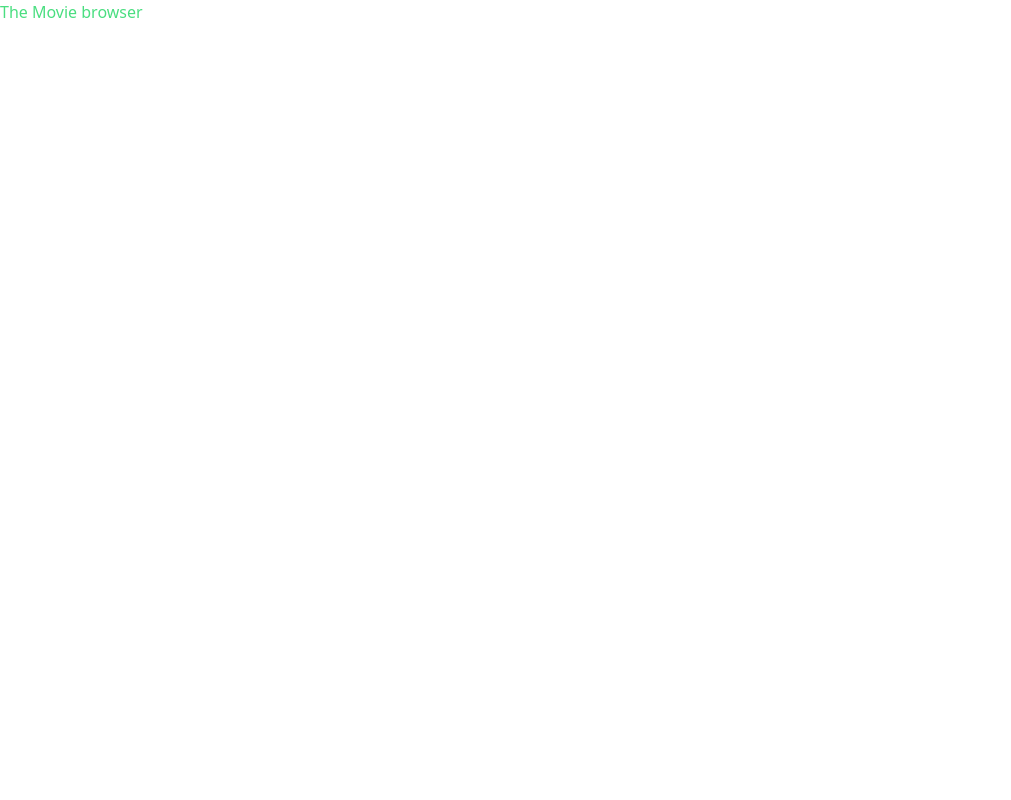
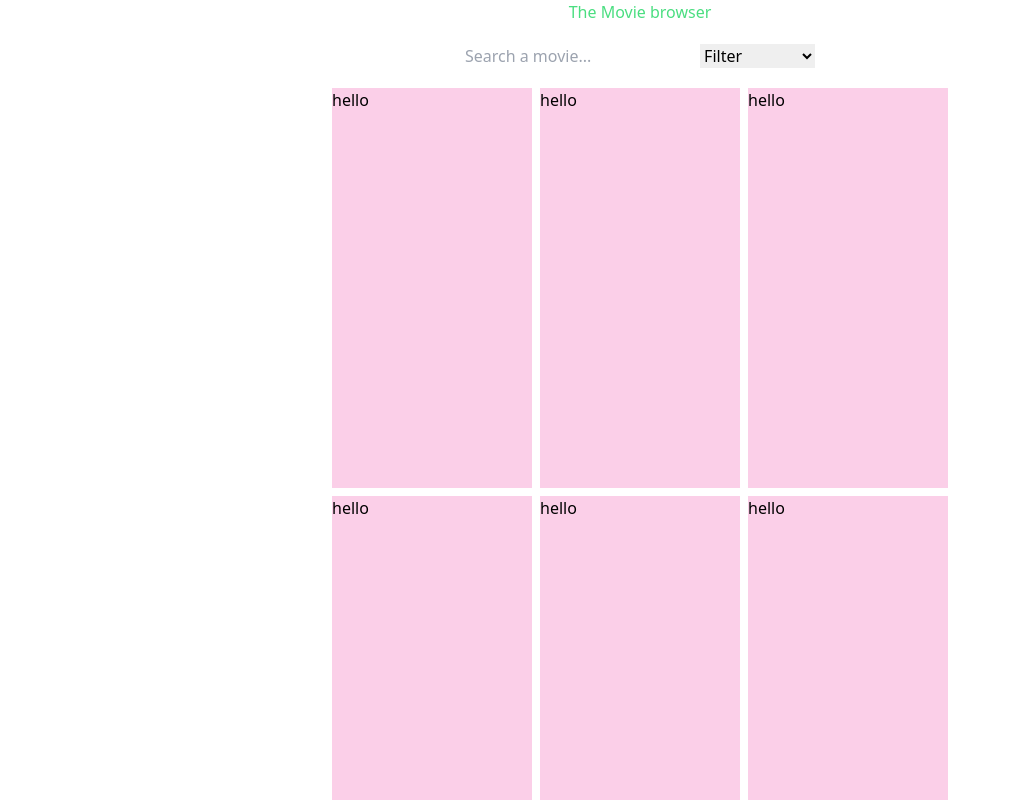
Before and after one commit to anjali24671/AP_assignment, a SvelteKit app: page / in a window 1280 px wide. Shown: the top 800 px of the page, without its empty margins (0-1011 px from the left). Built offline with nearby package versions, Linux system fonts and the light colour scheme.

Commit message:
LAYOUT: pages

```diff
--- a/src/routes/+page.svelte
+++ b/src/routes/+page.svelte
@@ -1,2 +1,42 @@
-<h1 class="text-green-400">The Movie browser</h1>
-<div></div>
+
+<script>
+    function hello(){
+        console.log("helllo")
+    }
+</script>
+
+
+<div class="flex items-center gap-5 justify-center flex-col">
+    <h1 class="text-green-400">The Movie browser</h1>
+    <div>
+        <input placeholder="Search a movie...">
+        <select>
+            <option  selected disabled>Filter</option>
+            <option on:hover={hello}>Genre</option>
+            <option>Release year</option>
+            <option>Rating</option>
+        </select>
+    </div>
+    <div class="grid grid-cols-3 gap-2">
+        <div class="w-[200px] h-[400px] bg-pink-200">hello</div>
+        <div class="w-[200px] h-[400px] bg-pink-200">hello</div>
+        <div class="w-[200px] h-[400px] bg-pink-200">hello</div>
+        <div class="w-[200px] h-[400px] bg-pink-200">hello</div>
+        <div class="w-[200px] h-[400px] bg-pink-200">hello</div>
+        <div class="w-[200px] h-[400px] bg-pink-200">hello</div>
+        <div class="w-[200px] h-[400px] bg-pink-200">hello</div>
+        <div class="w-[200px] h-[400px] bg-pink-200">hello</div>
+        <div class="w-[200px] h-[400px] bg-pink-200">hello</div>
+        <div class="w-[200px] h-[400px] bg-pink-200">hello</div>
+        <div class="w-[200px] h-[400px] bg-pink-200">hello</div>
+        <div class="w-[200px] h-[400px] bg-pink-200">hello</div>
+        <div class="w-[200px] h-[400px] bg-pink-200">hello</div>
+        <div class="w-[200px] h-[400px] bg-pink-200">hello</div>
+        <div class="w-[200px] h-[400px] bg-pink-200">hello</div>
+        <div class="w-[200px] h-[400px] bg-pink-200">hello</div>
+        <div class="w-[200px] h-[400px] bg-pink-200">hello</div>
+        <div class="w-[200px] h-[400px] bg-pink-200">hello</div>
+        <div class="w-[200px] h-[400px] bg-pink-200">hello</div>
+        <div class="w-[200px] h-[400px] bg-pink-200">hello</div>
+    </div>
+</div>
--- a/src/routes/detail/+page.svelte
+++ b/src/routes/detail/+page.svelte
@@ -0,0 +1,17 @@
+<div class="flex flex-col items-center justify-center">
+    <h1>Detail Page</h1>
+    <div class="flex gap-3">
+        <div class="w-[40%] flex-shrink-0">
+            <img class="cover" src="src\lib\static\radhe.png">
+            <button>save</button>
+        </div>
+        <div>Lorem ipsum dolor sit amet consectetur adipisicing elit. Ipsa accusantium hic exercitationem officia modi alias cupiditate maiores. Sint dolore odit fuga repellendus error iste delectus voluptates saepe. Soluta, aperiam illo?
+        Ea dolores aut iure architecto, odit alias commodi? Repellat deleniti aspernatur, nisi fugiat aperiam beatae delectus debitis aliquid quam reprehenderit aliquam eos. Numquam ad praesentium mollitia ipsam? Vitae, commodi voluptate.
+        Inventore impedit cum tenetur alias! Itaque obcaecati illum consequatur eius molestiae officia at voluptatem dolore corporis. Laboriosam sit, perferendis inventore vel perspiciatis aut veritatis, nulla labore quisquam voluptate possimus officia.
+        Necessitatibus voluptas dolorum consectetur quas quae tempora voluptate ullam eveniet veritatis nobis. Unde, ad possimus dolorem nesciunt eius quia saepe molestias numquam minus? Similique ad nostrum nihil officia dolor impedit.
+
+        Consequatur nemo temporibus molestiae expedita numquam veniam ducimus minus nisi doloribus illum amet vero quasi voluptates quae, cumque, omnis facilis. Sapiente voluptate neque excepturi voluptatibus aspernatur dolore voluptatem repudiandae iste.
+        Ratione suscipit deleniti laudantium quibusdam obcaecati alias quae molestias sed deserunt officia iusto id enim, mollitia amet perferendis molestiae labore atque dolorem. Officia quasi deleniti harum, expedita sit exercitationem neque!
+        </div>
+    </div>
+</div>
--- a/src/routes/saved_movies/+page.svelte
+++ b/src/routes/saved_movies/+page.svelte
@@ -0,0 +1,4 @@
+<div class="flex items-center flex-col justify-center">
+    <div>Saved Movies</div>
+    <div></div>
+</div>
```
Also changed, not shown: src/lib/static/radhe.png (added).
